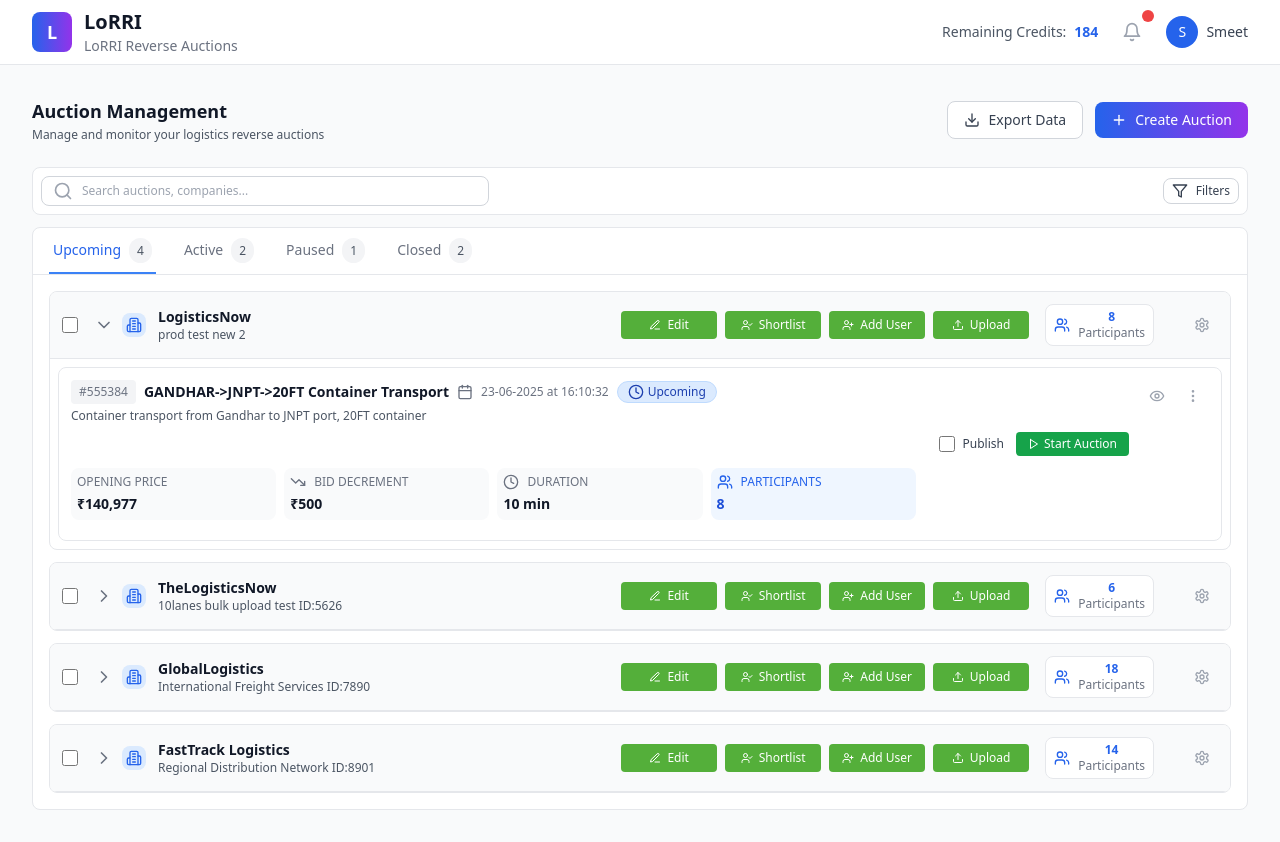
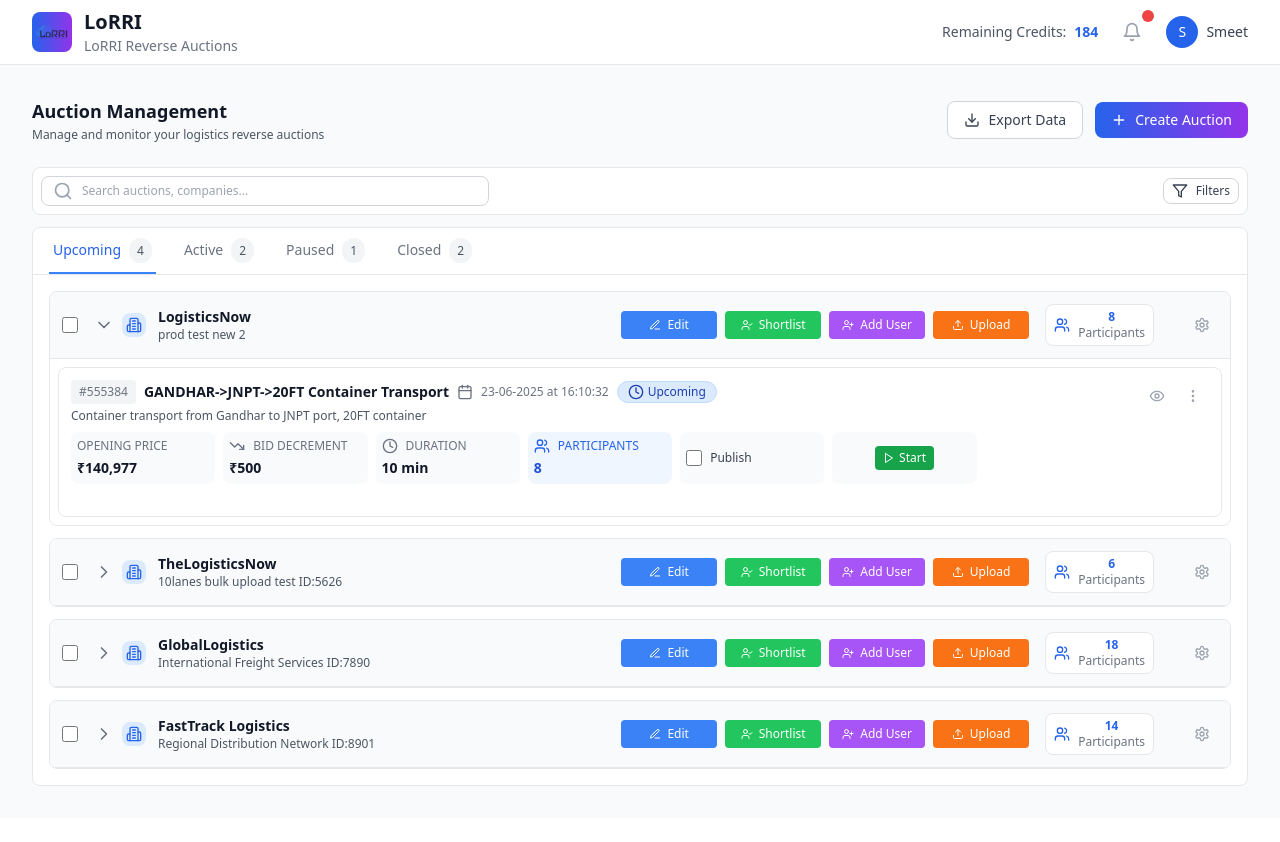
Before and after one commit to akhil-ln/auctionmockup, a React (Vite) app: page / in a window 1280 px wide. After the commit the page ends 818 px from the top, so only its background shows below. Built offline with nearby package versions, Linux system fonts and the light colour scheme.

Commit message:
Implement UI refinements with different button colors and logo

```diff
--- a/src/App.tsx
+++ b/src/App.tsx
@@ -285,7 +285,7 @@ function App() {
             <div className="flex items-center space-x-8">
               <div className="flex items-center space-x-3">
                 <div className="w-10 h-10 bg-gradient-to-r from-blue-600 to-purple-600 rounded-lg flex items-center justify-center">
-                  <span className="text-white font-bold text-lg">L</span>
+                  <img src="/image.png" alt="LoRRI" className="w-8 h-8 object-contain" />
                 </div>
                 <div>
                   <h1 className="text-xl font-bold text-gray-900">LoRRI</h1>
@@ -481,22 +481,22 @@ function App() {
 
                           {/* Action Buttons - Consistent width and spacing */}
                           <div className="hidden lg:flex items-center space-x-2 ml-4">
-                            <button className="inline-flex items-center justify-center px-3 py-1.5 text-white rounded text-xs font-medium transition-colors w-24" style={{backgroundColor: '#54af3a'}} onMouseEnter={(e) => e.currentTarget.style.backgroundColor = '#4a9633'} onMouseLeave={(e) => e.currentTarget.style.backgroundColor = '#54af3a'}>
+                            <button className="inline-flex items-center justify-center px-3 py-1.5 bg-blue-500 hover:bg-blue-600 text-white rounded text-xs font-medium transition-colors w-24">
                               <Edit3 className="w-3 h-3 mr-1.5" />
                               <span className="hidden xl:inline">Edit</span>
                               <span className="xl:hidden">Edit</span>
                             </button>
-                            <button className="inline-flex items-center justify-center px-3 py-1.5 text-white rounded text-xs font-medium transition-colors w-24" style={{backgroundColor: '#54af3a'}} onMouseEnter={(e) => e.currentTarget.style.backgroundColor = '#4a9633'} onMouseLeave={(e) => e.currentTarget.style.backgroundColor = '#54af3a'}>
+                            <button className="inline-flex items-center justify-center px-3 py-1.5 bg-green-500 hover:bg-green-600 text-white rounded text-xs font-medium transition-colors w-24">
                               <UserCheck className="w-3 h-3 mr-1.5" />
                               <span className="hidden xl:inline">Shortlist</span>
                               <span className="xl:hidden">List</span>
                             </button>
-                            <button className="inline-flex items-center justify-center px-3 py-1.5 text-white rounded text-xs font-medium transition-colors w-24" style={{backgroundColor: '#54af3a'}} onMouseEnter={(e) => e.currentTarget.style.backgroundColor = '#4a9633'} onMouseLeave={(e) => e.currentTarget.style.backgroundColor = '#54af3a'}>
+                            <button className="inline-flex items-center justify-center px-3 py-1.5 bg-purple-500 hover:bg-purple-600 text-white rounded text-xs font-medium transition-colors w-24">
                               <UserPlus className="w-3 h-3 mr-1.5" />
                               <span className="hidden xl:inline">Add User</span>
                               <span className="xl:hidden">Add</span>
                             </button>
-                            <button className="inline-flex items-center justify-center px-3 py-1.5 text-white rounded text-xs font-medium transition-colors w-24" style={{backgroundColor: '#54af3a'}} onMouseEnter={(e) => e.currentTarget.style.backgroundColor = '#4a9633'} onMouseLeave={(e) => e.currentTarget.style.backgroundColor = '#54af3a'}>
+                            <button className="inline-flex items-center justify-center px-3 py-1.5 bg-orange-500 hover:bg-orange-600 text-white rounded text-xs font-medium transition-colors w-24">
                               <Upload className="w-3 h-3 mr-1.5" />
                               <span className="hidden xl:inline">Upload</span>
                               <span className="xl:hidden">Upload</span>
@@ -541,19 +541,19 @@ function App() {
 
                         {/* Mobile Action Buttons */}
                         <div className="lg:hidden mt-3 flex flex-wrap gap-2">
-                          <button className="inline-flex items-center px-2 py-1 text-white rounded text-xs font-medium transition-colors" style={{backgroundColor: '#54af3a'}} onMouseEnter={(e) => e.currentTarget.style.backgroundColor = '#4a9633'} onMouseLeave={(e) => e.currentTarget.style.backgroundColor = '#54af3a'}>
+                          <button className="inline-flex items-center px-2 py-1 bg-blue-500 hover:bg-blue-600 text-white rounded text-xs font-medium transition-colors">
                             <Edit3 className="w-3 h-3 mr-1" />
                             Edit
                           </button>
-                          <button className="inline-flex items-center px-2 py-1 text-white rounded text-xs font-medium transition-colors" style={{backgroundColor: '#54af3a'}} onMouseEnter={(e) => e.currentTarget.style.backgroundColor = '#4a9633'} onMouseLeave={(e) => e.currentTarget.style.backgroundColor = '#54af3a'}>
+                          <button className="inline-flex items-center px-2 py-1 bg-green-500 hover:bg-green-600 text-white rounded text-xs font-medium transition-colors">
                             <UserCheck className="w-3 h-3 mr-1" />
                             Shortlist
                           </button>
-                          <button className="inline-flex items-center px-2 py-1 text-white rounded text-xs font-medium transition-colors" style={{backgroundColor: '#54af3a'}} onMouseEnter={(e) => e.currentTarget.style.backgroundColor = '#4a9633'} onMouseLeave={(e) => e.currentTarget.style.backgroundColor = '#54af3a'}>
+                          <button className="inline-flex items-center px-2 py-1 bg-purple-500 hover:bg-purple-600 text-white rounded text-xs font-medium transition-colors">
                             <UserPlus className="w-3 h-3 mr-1" />
                             Add User
                           </button>
-                          <button className="inline-flex items-center px-2 py-1 text-white rounded text-xs font-medium transition-colors" style={{backgroundColor: '#54af3a'}} onMouseEnter={(e) => e.currentTarget.style.backgroundColor = '#4a9633'} onMouseLeave={(e) => e.currentTarget.style.backgroundColor = '#54af3a'}>
+                          <button className="inline-flex items-center px-2 py-1 bg-orange-500 hover:bg-orange-600 text-white rounded text-xs font-medium transition-colors">
                             <Upload className="w-3 h-3 mr-1" />
                             Upload
                           </button>
@@ -588,55 +588,7 @@ function App() {
 
                                   <p className="text-gray-600 mb-2 text-xs">{auction.description}</p>
 
-                                  {/* Publish Checkbox and Action Buttons - Right Aligned */}
-                                  <div className="flex items-center justify-end space-x-3 mb-3">
-                                    <div className="flex items-center space-x-2">
-                                      <input
-                                        type="checkbox"
-                                        id={`publish-${auction.id}`}
-                                        className="w-4 h-4 text-blue-600 border-gray-300 rounded focus:ring-blue-500"
-                                        defaultChecked={auction.status !== 'upcoming'}
-                                      />
-                                      <label htmlFor={`publish-${auction.id}`} className="text-xs font-medium text-gray-700">
-                                        Publish
-                                      </label>
-                                    </div>
-
-                                    <div className="flex items-center space-x-2">
-                                      {auction.status === 'upcoming' && (
-                                        <button className="inline-flex items-center px-3 py-1 bg-green-600 text-white rounded text-xs font-medium hover:bg-green-700 transition-colors">
-                                          <Play className="w-3 h-3 mr-1" />
-                                          Start Auction
-                                        </button>
-                                      )}
-                                      {auction.status === 'active' && (
-                                        <>
-                                          <button className="inline-flex items-center px-3 py-1 bg-yellow-600 text-white rounded text-xs font-medium hover:bg-yellow-700 transition-colors">
-                                            <Pause className="w-3 h-3 mr-1" />
-                                            Pause
-                                          </button>
-                                          <button className="inline-flex items-center px-3 py-1 bg-red-600 text-white rounded text-xs font-medium hover:bg-red-700 transition-colors">
-                                            <CheckCircle className="w-3 h-3 mr-1" />
-                                            Close Auction
-                                          </button>
-                                        </>
-                                      )}
-                                      {auction.status === 'paused' && (
-                                        <>
-                                          <button className="inline-flex items-center px-3 py-1 bg-green-600 text-white rounded text-xs font-medium hover:bg-green-700 transition-colors">
-                                            <Play className="w-3 h-3 mr-1" />
-                                            Resume
-                                          </button>
-                                          <button className="inline-flex items-center px-3 py-1 bg-red-600 text-white rounded text-xs font-medium hover:bg-red-700 transition-colors">
-                                            <CheckCircle className="w-3 h-3 mr-1" />
-                                            Close Auction
-                                          </button>
-                                        </>
-                                      )}
-                                     </div>
-                                  </div>
-
-                                  <div className="grid grid-cols-2 sm:grid-cols-3 lg:grid-cols-5 gap-2">
+                                  <div className="grid grid-cols-2 sm:grid-cols-3 lg:grid-cols-7 gap-2 mb-3">
                                     <div className="bg-gray-50 rounded-lg p-1.5">
                                       <div className="flex items-center space-x-2 mb-1">
                                         <span className="text-xs font-medium text-gray-500 uppercase">Opening Price</span>
@@ -678,6 +630,53 @@ function App() {
                                       </div>
                                       <p className="text-sm font-bold text-blue-700">{auction.participants}</p>
                                     </div>
+
+                                    {/* Publish Checkbox */}
+                                    <div className="bg-gray-50 rounded-lg p-1.5 flex flex-col justify-center">
+                                      <div className="flex items-center space-x-2">
+                                        <input
+                                          type="checkbox"
+                                          id={`publish-${auction.id}`}
+                                          className="w-4 h-4 text-blue-600 border-gray-300 rounded focus:ring-blue-500"
+                                          defaultChecked={auction.status !== 'upcoming'}
+                                        />
+                                        <label htmlFor={`publish-${auction.id}`} className="text-xs font-medium text-gray-700">
+                                          Publish
+                                        </label>
+                                      </div>
+                                    </div>
+
+                                    {/* Action Buttons */}
+                                    <div className="bg-gray-50 rounded-lg p-1.5 flex items-center justify-center">
+                                      <div className="flex items-center space-x-1">
+                                        {auction.status === 'upcoming' && (
+                                          <button className="inline-flex items-center px-2 py-1 bg-green-600 text-white rounded text-xs font-medium hover:bg-green-700 transition-colors">
+                                            <Play className="w-3 h-3 mr-1" />
+                                            Start
+                                          </button>
+                                        )}
+                                        {auction.status === 'active' && (
+                                          <>
+                                            <button className="inline-flex items-center px-2 py-1 bg-yellow-600 text-white rounded text-xs font-medium hover:bg-yellow-700 transition-colors">
+                                              <Pause className="w-3 h-3" />
+                                            </button>
+                                            <button className="inline-flex items-center px-2 py-1 bg-red-600 text-white rounded text-xs font-medium hover:bg-red-700 transition-colors">
+                                              <CheckCircle className="w-3 h-3" />
+                                            </button>
+                                          </>
+                                        )}
+                                        {auction.status === 'paused' && (
+                                          <>
+                                            <button className="inline-flex items-center px-2 py-1 bg-green-600 text-white rounded text-xs font-medium hover:bg-green-700 transition-colors">
+                                              <Play className="w-3 h-3" />
+                                            </button>
+                                            <button className="inline-flex items-center px-2 py-1 bg-red-600 text-white rounded text-xs font-medium hover:bg-red-700 transition-colors">
+                                              <CheckCircle className="w-3 h-3" />
+                                            </button>
+                                          </>
+                                        )}
+                                      </div>
+                                    </div>
                                   </div>
                                 </div>
 
```
